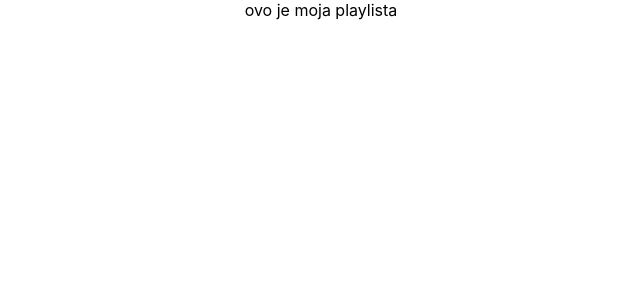
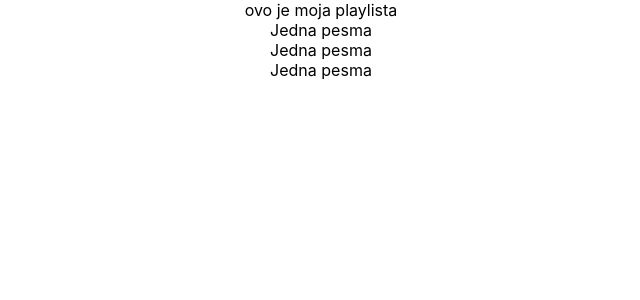
Before and after one commit to radmilatomic/playlist, a React (Create React App) app: page / in a window 1280 px wide. Shown: the top 300 px of the page, without its empty margins (319-959 px from the left). Built offline with nearby package versions, Linux system fonts and the light colour scheme.

Commit message:
added song component within App.js

```diff
--- a/src/App.js
+++ b/src/App.js
@@ -1,12 +1,19 @@
 import React, { Component } from 'react';
+
 import logo from './logo.svg';
 import './App.css';
+
+import Song from './components/song'
 
 class App extends Component {
   render() {
     return (
       <div className="App">
         <div>ovo je moja playlista</div>
+        <Song/>
+        <Song/>
+        <Song/>
+
       </div>
     );
   }
--- a/src/components/song/index.js
+++ b/src/components/song/index.js
@@ -0,0 +1,9 @@
+import React from 'react'
+
+const Song=()=>{
+	return(
+		<div>Jedna pesma</div>
+	)
+}
+
+export default Song
```
